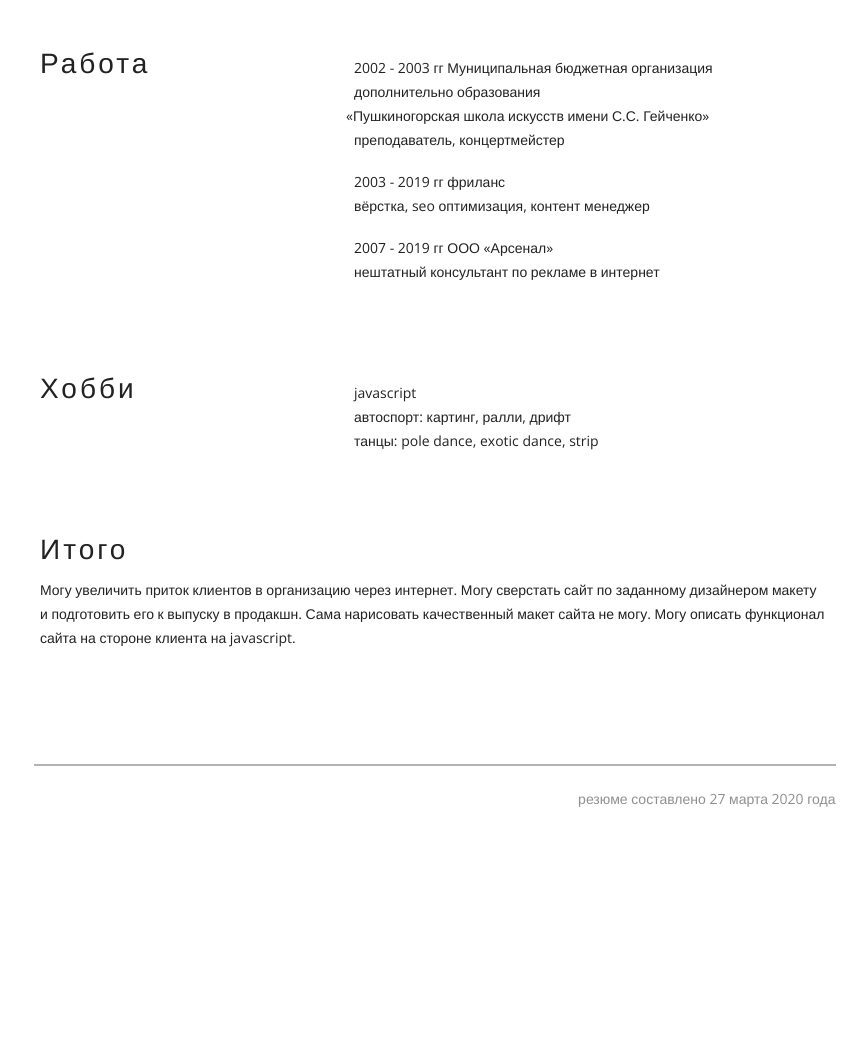
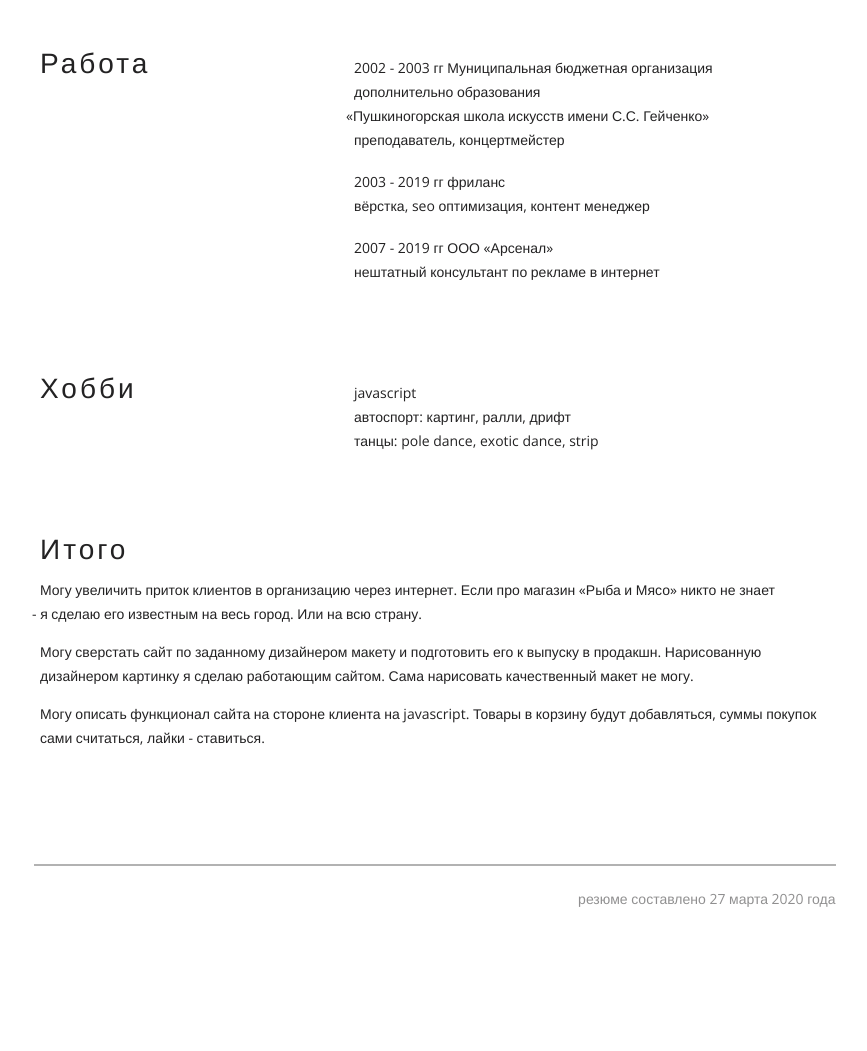
Before and after one commit to evstigney/varich-cv, a plain HTML site: page index.html in a window 1280 px wide. Shown: the part 842-1893 px from the top of the page, without its empty margins (215-1082 px from the left). Before the commit the page ends 1793 px from the top, so only its background shows below. Drawn offline with nearby package versions, Linux system fonts and the light colour scheme.

Commit message:
поправила раздел Итого

```diff
--- a/css/style.css
+++ b/css/style.css
@@ -37,13 +37,6 @@ a:hover {
 
 a:active {
   text-decoration: none;
-}
-
-.justication {
-  position: relative;
-  left: -8px;
-
-  display: block;
 }
 
 .header {
@@ -202,6 +195,13 @@ a:active {
   opacity: 0.5;
 }
 
+.justication {
+  position: relative;
+  left: -8px;
+
+  display: block;
+}
+
 .visually-hidden {
   position: absolute;
 
--- a/index.html
+++ b/index.html
@@ -111,7 +111,13 @@
       <section class="info__content info__content--about">
           <h2 class="info__title">Итого</h2>
           <p>
-            Могу увеличить приток клиентов в организацию через интернет. Могу сверстать сайт по заданному дизайнером макету и подготовить его к выпуску в продакшн. Сама нарисовать качественный макет сайта не могу. Могу описать функционал сайта на стороне клиента на javascript.
+            Могу увеличить приток клиентов в организацию через интернет. Если про магазин «Рыба и Мясо» никто не знает <span class="justication">- я сделаю его известным на весь город. Или на всю страну.</span>
+          </p>
+          <p>
+            Могу сверстать сайт по заданному дизайнером макету и подготовить его к выпуску в продакшн. Нарисованную дизайнером картинку я сделаю работающим сайтом. Сама нарисовать качественный макет не могу.
+          </p>
+          <p>
+            Могу описать функционал сайта на стороне клиента на javascript. Товары в корзину будут добавляться, суммы покупок сами считаться, лайки - ставиться.
           </p>
       </section>
     </main>
```
